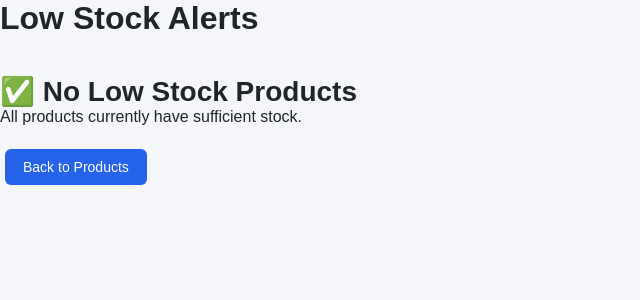
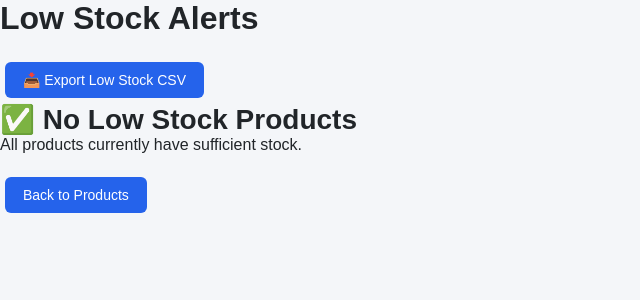
Before and after one commit to kanav4611-boop/inventory-management-system, a Flask app: page /low-stock in a window 1280 px wide. Shown: the top 300 px of the page, without its empty margins (0-640 px from the left). Run offline with Flask 3, Linux system fonts and the light colour scheme; the visitor is signed in with stand-in values (Sample User, id 1); data that the repository does not hold is empty.

Commit message:
Add CSV export for low stock products

```diff
--- a/app.py
+++ b/app.py
@@ -591,6 +591,45 @@ with app.app_context():
     db.create_all()
 
 
+@app.route("/export-low-stock")
+@login_required
+def export_low_stock():
+    import csv
+    from io import StringIO
+
+    products = Product.query.filter(
+        Product.quantity <= Product.minimum_stock
+    ).order_by(Product.name.asc()).all()
+
+    output = StringIO()
+    writer = csv.writer(output)
+    writer.writerow([
+        "Product ID",
+        "Product Name",
+        "Category",
+        "Price",
+        "Available Quantity",
+        "Minimum Stock"
+    ])
+
+    for product in products:
+        writer.writerow([
+            product.id,
+            product.name,
+            product.category,
+            product.price,
+            product.quantity,
+            product.minimum_stock
+        ])
+
+    response = make_response(output.getvalue())
+    response.headers["Content-Disposition"] = (
+        "attachment; filename=low_stock_report.csv"
+    )
+    response.headers["Content-Type"] = "text/csv; charset=utf-8"
+    return response
+
+
 @app.route("/export-products")
 @login_required
 def export_products():
--- a/templates/low_stock.html
+++ b/templates/low_stock.html
@@ -10,6 +10,9 @@
 <body>
 
     <h1>Low Stock Alerts</h1>
+    <a href="{{ url_for('export_low_stock') }}">
+        <button type="button">📥 Export Low Stock CSV</button>
+    </a>
 
     <br>
 
```
